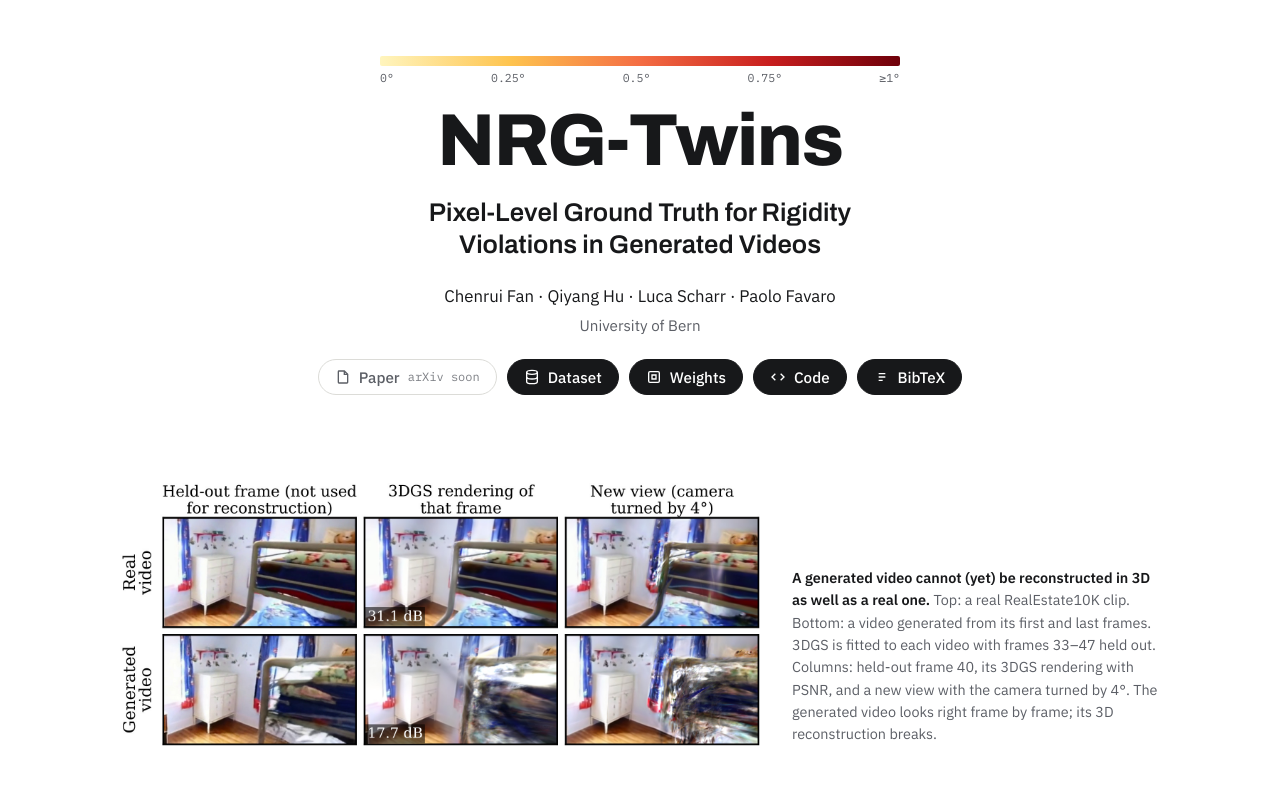
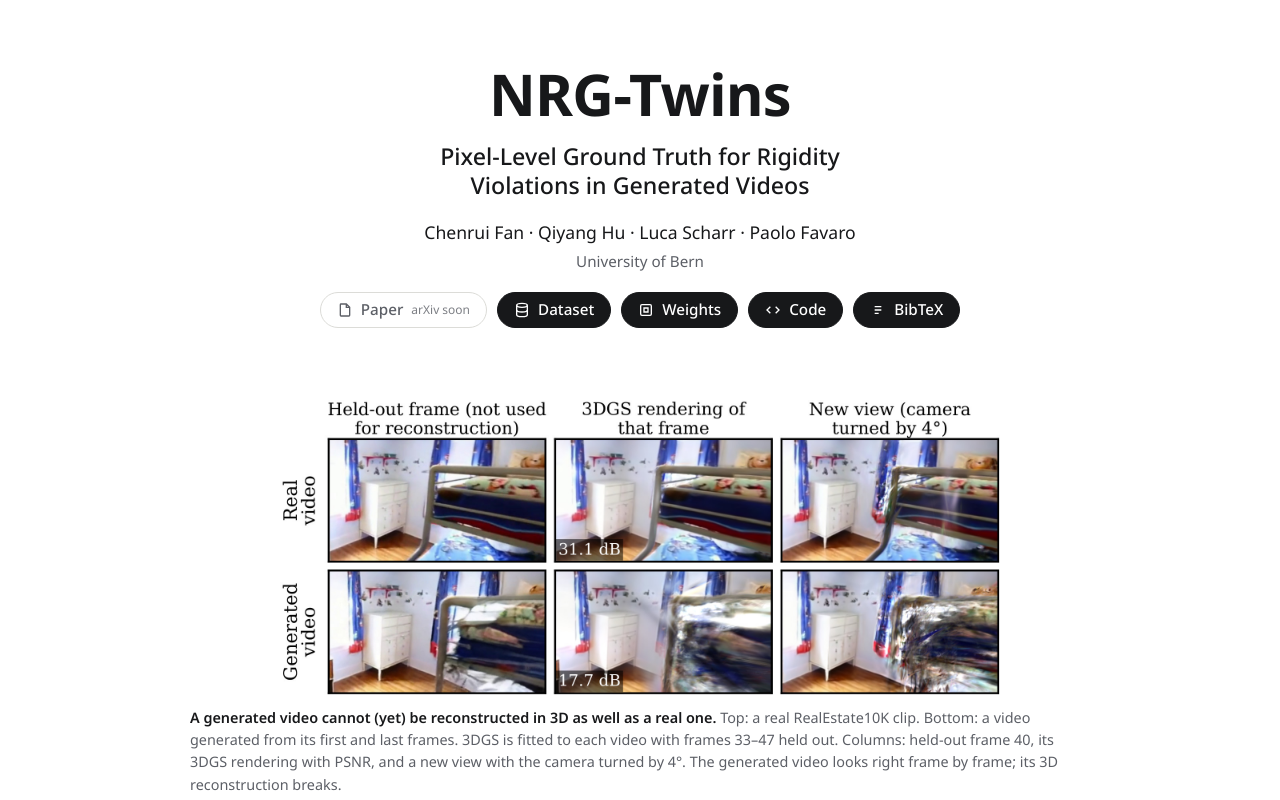
Before and after one commit to Sosekie/NRG-Twins, a plain HTML site: page index.html in a window 1280 px wide. Shown: the top 800 px of the page. Drawn offline with Linux system fonts and the light colour scheme.

Commit message:
Project page: centred single-column layout
Co-Authored-By: Claude Opus 5.5 <noreply@anthropic.com>

```diff
--- a/index.html
+++ b/index.html
@@ -7,7 +7,7 @@
 <meta name="description" content="NRG-Twins: per-pixel ground truth, in degrees, for rigidity violations in generated video, and NRG-PD, a detector that predicts it from RGB alone.">
 <link rel="preconnect" href="https://fonts.googleapis.com">
 <link rel="preconnect" href="https://fonts.gstatic.com" crossorigin>
-<link rel="stylesheet" href="https://fonts.googleapis.com/css2?family=Archivo:wdth,wght@75..100,500..800&family=IBM+Plex+Sans:ital,wght@0,400;0,500;0,600;1,400&family=IBM+Plex+Mono:wght@400;500&display=swap">
+<link rel="stylesheet" href="https://fonts.googleapis.com/css2?family=Noto+Sans:ital,wght@0,400;0,500;0,600;0,700;1,400&family=IBM+Plex+Mono:wght@400;500&display=swap">
 <style>
 /* Layout: one 1040px column; everything shares its left edge. Text and captions stop at a readable measure; figures, videos and tables use the full column. */
 :root {
@@ -23,12 +23,12 @@
   --ours: #fbeceb;
   --kf: #1eaa5a;          /* keyframe border in the videos */
   --nolabel: #cdcdcd;
-  --font-display: "Archivo", "Helvetica Neue", Arial, sans-serif;
-  --font-body: "IBM Plex Sans", "Segoe UI", Roboto, Arial, sans-serif;
+  --font-display: "Noto Sans", "Segoe UI", Roboto, Arial, sans-serif;
+  --font-body: "Noto Sans", "Segoe UI", Roboto, Arial, sans-serif;
   --font-mono: "IBM Plex Mono", ui-monospace, "Cascadia Mono", Consolas, monospace;
   --scale: linear-gradient(90deg, #fff5be 0%, #fec44f 25%, #f46d43 50%, #c81e1e 75%, #6e000a 100%);
   --text: 70ch;
-  --wide: 1040px;
+  --wide: 900px;
 }
 @media (prefers-color-scheme: dark) {
   :root:not([data-theme="light"]) {
@@ -162,6 +162,29 @@ dl.license dt { color: var(--muted); }
 dl.license dd { margin: 0; min-width: 0; }
 footer { border-top: 1px solid var(--rule); padding-top: 20px; font-size: 0.85rem; color: var(--muted); }
 
+
+/* ---- centred single-column layout (academic project page) ---- */
+.text { max-width: none; }
+.section > .text > h2, .section h2 { text-align: center; }
+#abstract ~ p { text-align: justify; hyphens: auto; }
+h1 { font-size: clamp(2.4rem, 1.6rem + 3vw, 3.6rem); font-weight: 700; font-stretch: normal; letter-spacing: -0.01em; line-height: 1.05; }
+.subtitle { font-weight: 500; font-stretch: normal; max-width: 44ch; font-size: clamp(1.15rem, 1rem + 0.8vw, 1.45rem); }
+h2 { font-weight: 700; font-stretch: normal; font-size: clamp(1.5rem, 1.2rem + 1vw, 1.9rem); }
+header.hero { padding-top: 64px; gap: 18px; }
+.authors { font-size: 1.1rem; }
+.btn { font-weight: 500; }
+.btn small { font-family: var(--font-body); }
+.fig-narrow { display: flex; flex-direction: column; gap: 12px; }
+.fig-narrow > .plate { max-width: 720px; width: 100%; margin-inline: auto; }
+figcaption, .fig-narrow figcaption, .tnote { max-width: none; }
+.two { display: flex; flex-direction: column; gap: 22px; }
+.two > figure { max-width: 620px; margin-inline: auto; width: 100%; }
+.panel-heads, .pick .meta, .legend .ticks, thead th, tr.sep td, .eyebrow { font-family: var(--font-body); letter-spacing: 0; text-transform: none; }
+thead th { font-size: 0.82rem; font-weight: 600; white-space: nowrap; }
+.fact .v { font-stretch: normal; font-size: 1.7rem; }
+.facts { grid-template-columns: repeat(auto-fit, minmax(180px, 1fr)); }
+.wrap { gap: 72px; }
+
 @media (max-width: 560px) {
   body { font-size: 16px; }
   .panel-heads { font-size: 0.7rem; }
@@ -176,10 +199,6 @@ footer { border-top: 1px solid var(--rule); padding-top: 20px; font-size: 0.85re
 <div class="wrap">
 
 <header class="hero">
-  <div class="scale-strip" aria-hidden="true">
-    <div class="bar"></div>
-    <div class="ticks"><span>0°</span><span>0.25°</span><span>0.5°</span><span>0.75°</span><span>≥1°</span></div>
-  </div>
   <h1>NRG-Twins</h1>
   <p class="subtitle">Pixel-Level Ground Truth for Rigidity Violations in Generated Videos</p>
   <div class="authors">
```
